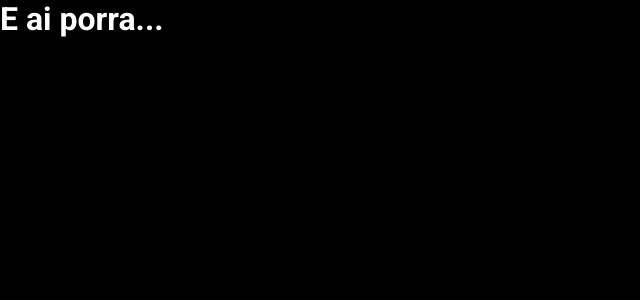
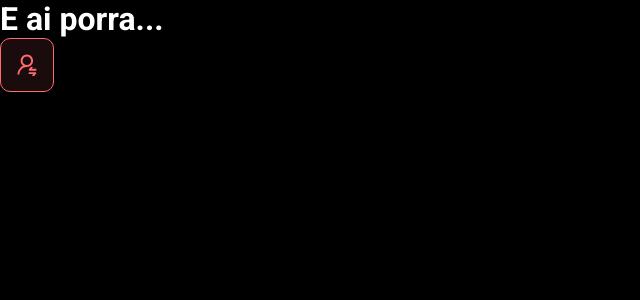
Before and after one commit to MauroDegaspari/compravenda, a React (Vite) app in the folder forntEnd/: page / in a window 1280 px wide. Shown: the top 300 px of the page, without its empty margins (0-640 px from the left). Built offline with nearby package versions, Linux system fonts and the light colour scheme.

Commit message:
frontEnd - componete BotaoSmS

```diff
--- a/forntEnd/src/App.tsx
+++ b/forntEnd/src/App.tsx
@@ -1,6 +1,11 @@
+import BotaoSmS from "./components/BotaoSmS"
+
 function App() {
   return(
+    <>
     <h1>E ai porra...</h1>
+    <BotaoSmS />
+    </>
   )
 }
 
--- /dev/null
+++ b/forntEnd/src/components/BotaoSmS/index.tsx
@@ -0,0 +1,12 @@
+import  icone from "../../assets/img/SMS.svg";
+import './styles.css';
+
+function BotaoSmS() {
+    return (
+        <div className="quadrado-icone-btn">
+            <img src={icone}></img>
+        </div>
+    )
+}
+
+export default BotaoSmS;
--- /dev/null
+++ b/forntEnd/src/components/BotaoSmS/styles.css
@@ -0,0 +1,11 @@
+.quadrado-icone-btn {
+    height: 54px;
+    width: 54px;
+    background: rgba(255,107,114,0.1);
+    border: 1px solid #ff6b72;
+    border-radius: 10px;
+    display: flex;
+    align-items: center;
+    justify-content: center;
+    cursor: pointer;
+}
```
Also changed, not shown: forntEnd/src/assets/img/SMS.svg (added).
